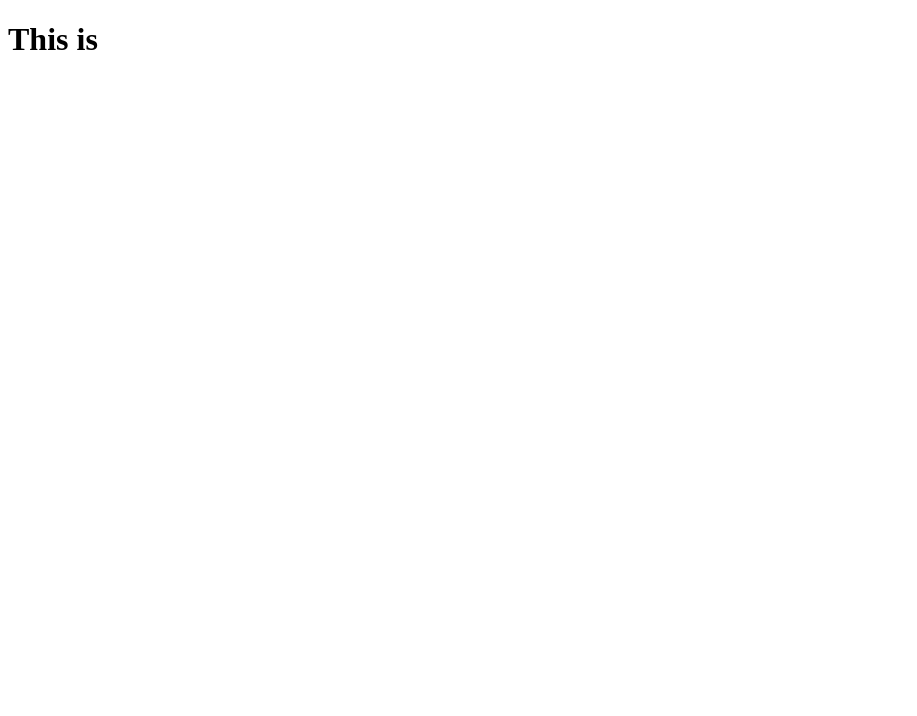
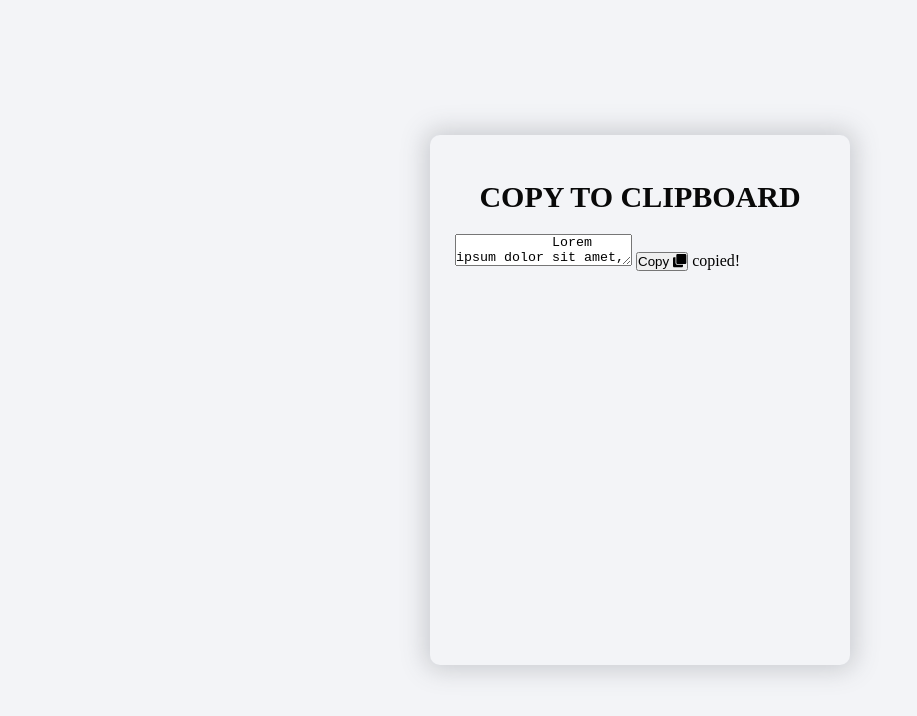
Before and after one commit to almumeetu/copy_to_clickboard--jQuery, a plain HTML site: page index.html in a window 1280 px wide. Shown: the whole page, without its empty margins (0-917 px from the left). Drawn offline with nearby package versions, Linux system fonts and the light colour scheme.

Commit message:
working on copy to clipboard

```diff
--- a/index.html
+++ b/index.html
@@ -1,11 +1,37 @@
 <!DOCTYPE html>
 <html lang="en">
+
 <head>
     <meta charset="UTF-8">
     <meta name="viewport" content="width=device-width, initial-scale=1.0">
     <title>Document</title>
+    <link rel="stylesheet" href="style.css">
+    <!--Font-awesome CDN link CSS-->
+    <link rel="stylesheet" href="https://cdnjs.cloudflare.com/ajax/libs/font-awesome/5.15.4/css/all.min.css"
+        integrity="sha512-1ycn6IcaQQ40/MKBW2W4Rhis/DbILU74C1vSrLJxCq57o941Ym01SwNsOMqvEBFlcgUa6xLiPY/NS5R+E6ztJQ=="
+        crossorigin="anonymous" referrerpolicy="no-referrer" />
 </head>
+
 <body>
-    <h1>This is </h1>
+
+    <div class="container">
+        <h1>Copy to clipboard</h1>
+        <textarea id="textField" class="text-field">
+            Lorem ipsum dolor sit amet, consectetur adipisicing elit. Similique, dolores.
+        </textarea>
+        <button class="copy-btn">Copy <i class="fas fa-clone"></i></button>
+        <span class="copied">copied!</span>
+    </div>
+
+
+    <!--JS Link-->
+    <script src="main.js"></script>
+    <!--Font-awesome CDN link JS-->
+    <script src="https://cdnjs.cloudflare.com/ajax/libs/font-awesome/5.15.4/js/all.min.js"
+        integrity="sha512-Tn2m0TIpgVyTzzvmxLNuqbSJH3JP8jm+Cy3hvHrW7ndTDcJ1w5mBiksqDBb8GpE2ksktFvDB/ykZ0mDpsZj20w=="
+        crossorigin="anonymous" referrerpolicy="no-referrer"></script>
+    <!-- JQuery Link -->
+    <script src="https://ajax.googleapis.com/ajax/libs/jquery/3.7.1/jquery.min.js"></script>
 </body>
+
 </html>
--- a/style.css
+++ b/style.css
@@ -0,0 +1,30 @@
+*{
+    margin:0;
+    padding:0;
+    box-sizing: border-box;
+}
+body{
+    margin:0;
+    padding:0;
+    height: 100vh;
+    background-color: #f3f4f7;
+    display: flex;
+    align-items: center;
+    justify-content: center;
+}
+.container{
+    width: 420px;
+    height: 530px;
+    padding: 25px;
+    background-color: #f3f4f7;
+    border-radius: 10px;
+    box-shadow: 0 0 25px 5px rgba(83, 87, 95, 0.25);
+}
+h1{
+    padding: 20px 0;
+    color: #090909;
+    font-size: 30px;
+    font-weight: 700;
+    text-align: center;
+    text-transform: uppercase;
+}
```
